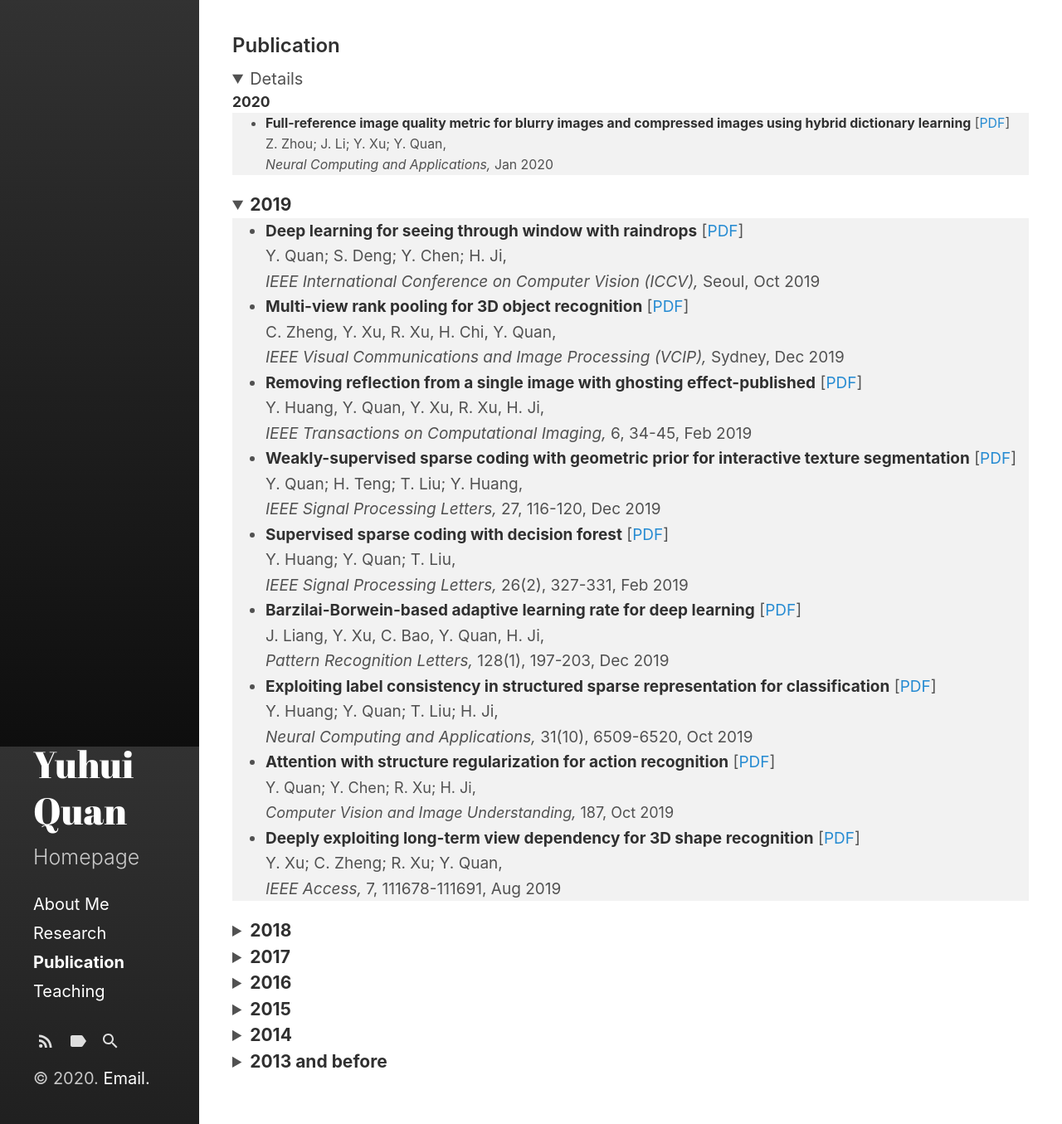
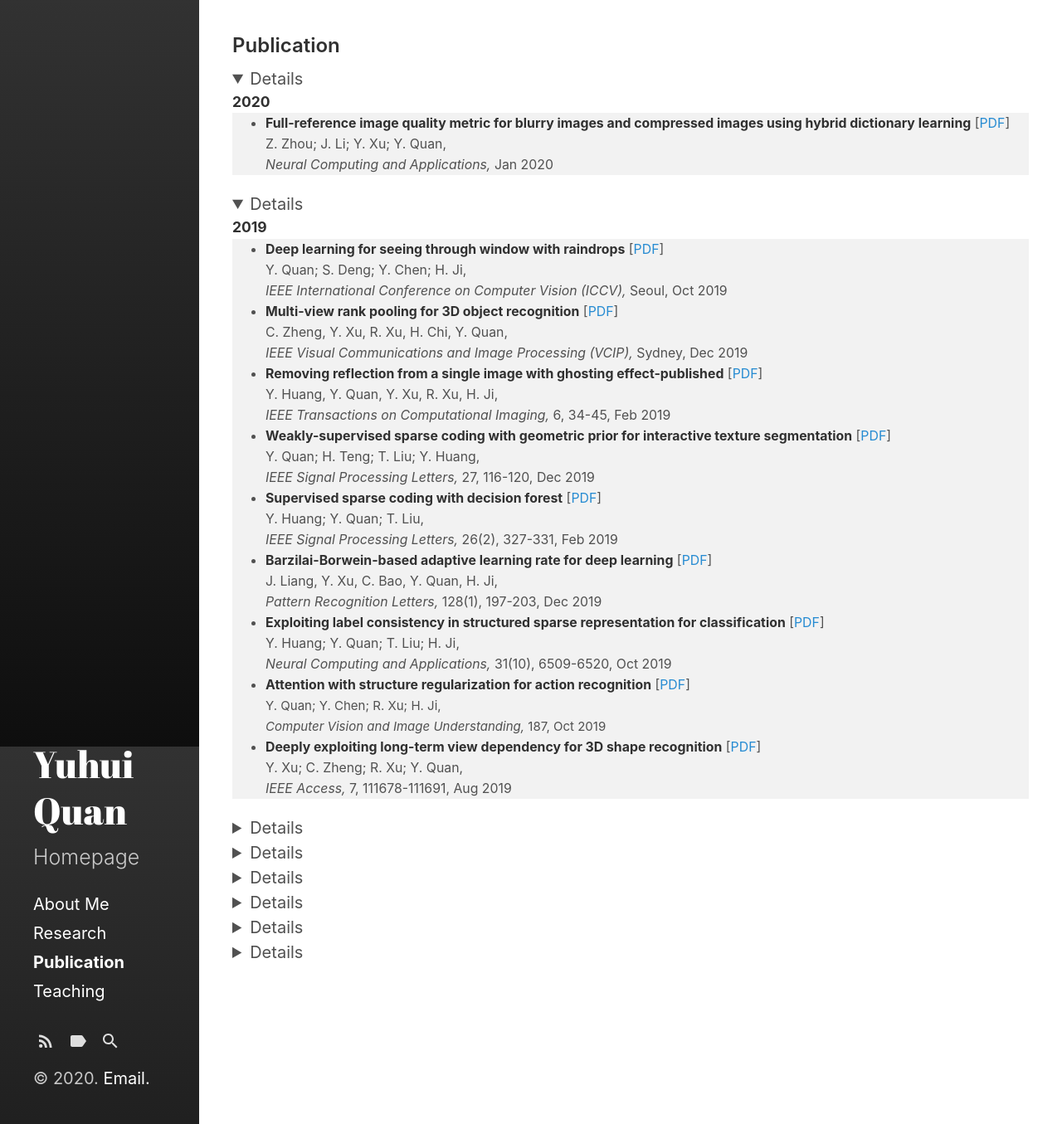
Before and after one commit to Dofboom/Dofboom.github.io, a Jekyll site: the page built from category/c.md, in a window 1280 px wide and 1355 px high. Shown: the whole window at 83% size. Built offline with Jekyll 4.4.1, drawn with Linux system fonts in a browser that asks for light colours.

Commit message:
Update c.md

```diff
--- a/category/c.md
+++ b/category/c.md
@@ -15,6 +15,7 @@ title: Publication
 
 
 <details open="">
+<small>
 <summary><span style="font-size: 105%;"><strong>2019</strong></span></summary>
 <ul style="background-color: #f2f2f2;">
 <li><span style="font-size: 95%;"><strong>Deep learning for seeing through window with raindrops</strong> [<a href="https://github.com/Dofboom/Dofboom.github.io/raw/master/papers/2019/Deep%20Learning%20for%20Seeing%20ThroughWindowWith%20Raindrops.pdf" download="CSDN">PDF</a>]</span><br />
@@ -45,10 +46,12 @@ title: Publication
 <span style="font-size: 95%;"> Y. Xu; C. Zheng; R. Xu; Y. Quan,<br />
 <em> IEEE Access, </em>7, 111678-111691, Aug 2019</span></li>
 </ul>
+</small>
 </details>
 
 
 <details>
+<small>
 <summary><span style="font-size: 105%;"><strong>2018</strong></span></summary>
 <ul style="background-color: #f2f2f2;">
 <li><span style="font-size: 95%;"><strong>Exploiting global low-rank structure and local sparsity nature for tensor completion</strong> [<a href="https://github.com/Dofboom/Dofboom.github.io/raw/master/papers/2018/Exploiting%20Global%20Low-rank%20Structure%20and%20Local%20Sparsity%20Nature%20for%20Tensor%20Completion.pdf" download="github10">PDF</a>]<br />
@@ -58,10 +61,12 @@ title: Publication
 <span style="font-size: 95%;"> Y. Sun; Y. Quan; J. Fu,<br />
 <em> Neural Computing&Applications,</em> 30(4), 1265-1275, Aug 2018</span></li>
 </ul>
+</small>
 </details>
 
 
 <details>
+<small>
 <summary><span style="font-size: 105%;"><strong>2017</strong></span></summary>
 <ul style="background-color: #f2f2f2;">
 <li><span style="font-size: 95%;"><strong>Estimating defocus blur via rank of local patches</strong> [<a href="https://github.com/Dofboom/Dofboom.github.io/raw/master/papers/2017/Estimating%20Defocus%20Blur%20via%20Rank%20of%20Local%20Patches.pdf" download="github12">PDF</a>]<br />
@@ -74,10 +79,12 @@ title: Publication
 <span style="font-size: 95%;"> Y. Quan; Y. Sun; Y. Xu,<br />
 <em>Computer Vision and Image Understanding, </em>165, 85-96, Dec 2017</span></li>
 </ul>
+</small>
 </details>
 
 
 <details>
+<small>
 <summary><span style="font-size: 105%;"><strong>2016</strong></span></summary>
 <ul style="background-color: #f2f2f2;">
 <li><span style="font-size: 95%;"><strong>Equiangular kernel dictionary learning with applications to dynamic texture analysis</strong> [<a href="https://github.com/Dofboom/Dofboom.github.io/raw/master/papers/2016/Equiangular%20Kernel%20Dictionary%20Learning%20with%20Applications%20to%20Dynamic%20Texture%20Analysis.pdf" download="github15">PDF</a>]<br />
@@ -93,10 +100,12 @@ title: Publication
 <span style="font-size: 95%;">Y. Quan; Y. Xu; Y. Sun; Y. Huang,<br />
 <em> Pattern Recognition,</em> 55, 247-260, Jul 2016</span></li>
 </ul>
+</small>
 </details>
 
 
 <details>
+<small>
 <summary><span style="font-size: 105%;"><strong>2015</strong></span></summary>
 <ul style="background-color: #f2f2f2;">
 <li><span style="font-size: 95%;"><strong>Characterizing dynamic textures with space-time lacunarity analysis</strong> [<a href="https://github.com/Dofboom/Dofboom.github.io/raw/master/papers/2015/Characterizing%20dynamic%20textures%20with%20space-time%20lacunarity%20analysis.pdf" download="github19">PDF</a>]<br />
@@ -124,11 +133,13 @@ title: Publication
 <span style="font-size: 95%;">Y. Xu; Y. Sun; Y. Quan; B. Zheng,<br />
 <em> Computer Vision and Image Understanding,</em> 136, 59-68, Jul 2015</span></li>
 </ul>
+</small>
 </details>
 
 
 
 <details>
+<small>
 <summary><span style="font-size: 105%;"><strong>2014</strong></span></summary>
 <ul style="background-color: #f2f2f2;">
 <li><span style="font-size: 95%;"><strong>A convergent incoherent dictionary learning algorithm for sparse coding</strong> [<a href="https://github.com/Dofboom/Dofboom.github.io/raw/master/papers/2014/A%20Convergent%20Incoherent%20Dictionary%20Learning%20Algorithm%20for%20Sparse%20Coding.pdf" download="github27">PDF</a>]<br />
@@ -147,10 +158,12 @@ title: Publication
 <span style="font-size: 95%;"> Y. Quan; Y. Xu; Y. Sun,<br />
 <em> Image and Vision Computing,</em> 32(4), 250-259, Apr 2014</span></li>
 </ul>
+</small>
 </details>
 
 
 <details>
+<small>
 <summary><span style="font-size: 105%;"><strong>2013 and before</strong></span></summary>
 <ul style="background-color: #f2f2f2;">
 <li><span style="font-size: 95%;"><strong>An effective method of 1-d bar code image identification</strong> [<a href="https://github.com/Dofboom/Dofboom.github.io/raw/master/papers/2013/An%20Effective%20Method%20of%201-D%20Bar%20Code%20Image%20Identification.pdf" download="github32">PDF</a>]<br />
@@ -163,4 +176,5 @@ title: Publication
 <span style="font-size: 95%;">Y. Xu; Y. Quan; H. Ling; H. Ji,<br />
 <em>  IEEE International Conference on Computer Vision (ICCV),</em> 2011</span></span></li>
 </ul>
+</small>
 </details>
```
